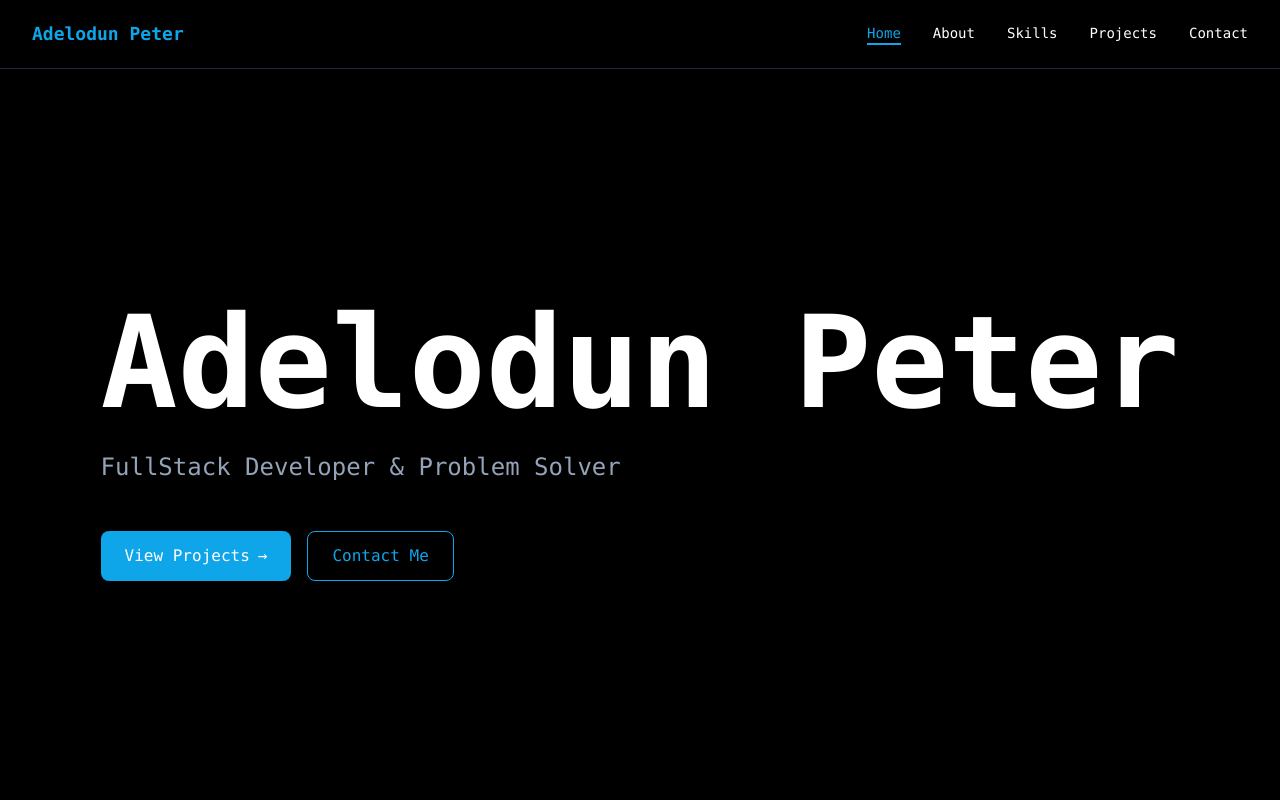
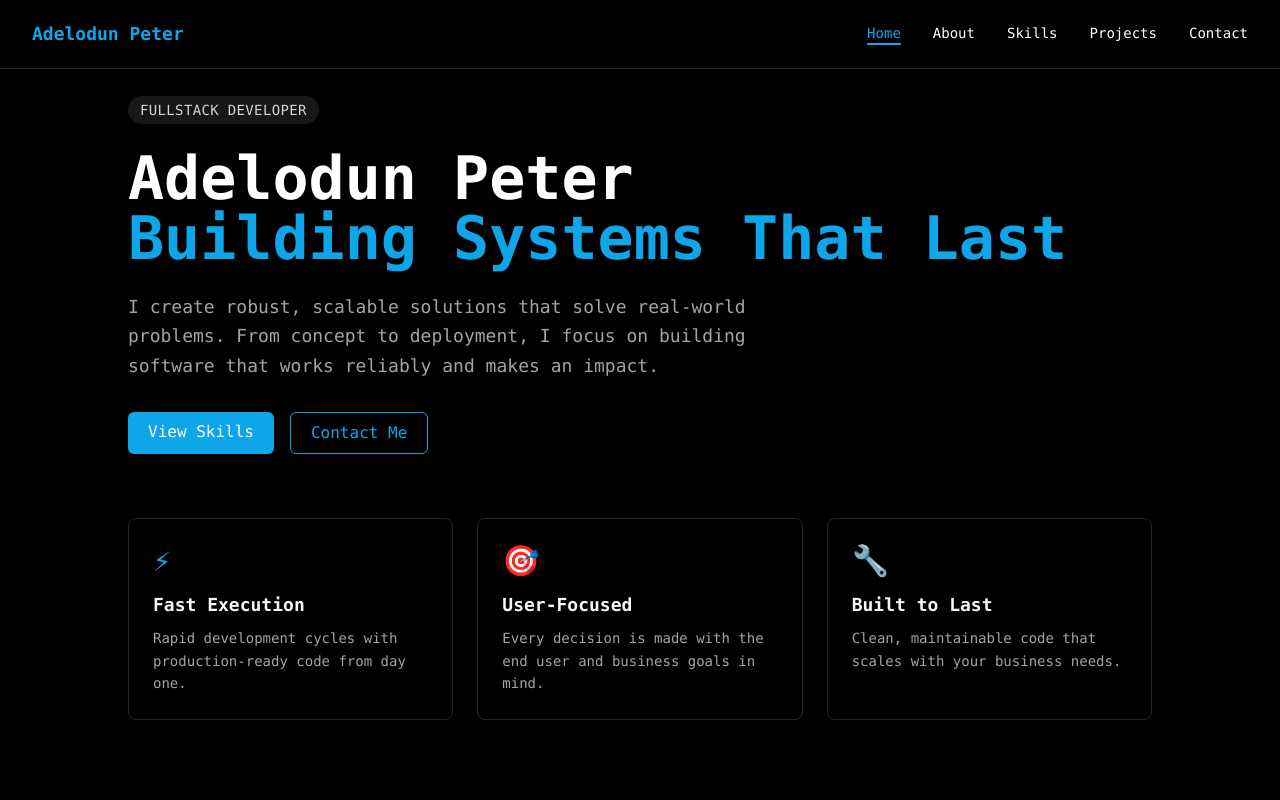
Before and after one commit to Adelodunpeter25/portfolio, a React (Vite) app in the folder portfolio-frontend/: page / in a window 1280 px wide. Shown: the top 800 px of the page. Built offline with nearby package versions, Linux system fonts and the light colour scheme.

Commit message:
updated the hole section

```diff
--- a/portfolio-frontend/src/App.tsx
+++ b/portfolio-frontend/src/App.tsx
@@ -10,7 +10,7 @@ export default function App() {
   return (
     <div className="min-h-screen">
       <Navbar name={portfolioData.name} />
-      <Hero name={portfolioData.name} tagline={portfolioData.tagline} />
+      <Hero name={portfolioData.name} {...portfolioData.hero} />
       <HowIWork {...portfolioData.about} />
       <Skills categories={portfolioData.skills} />
       <Projects projects={portfolioData.projects} />
--- a/portfolio-frontend/src/components/Hero.tsx
+++ b/portfolio-frontend/src/components/Hero.tsx
@@ -1,27 +1,59 @@
-export default function Hero({ name, tagline }: { name: string; tagline: string }) {
+interface HeroProps {
+  name: string;
+  tagline: string;
+  mission: string;
+  subtext: string;
+  features: Array<{
+    icon: string;
+    title: string;
+    description: string;
+  }>;
+}
+
+export default function Hero({ name, tagline, mission, subtext, features }: HeroProps) {
   return (
-    <section id="home" className="min-h-screen flex items-center px-8 pt-20">
-      <div className="max-w-7xl mx-auto">
-        <h1 className="text-7xl md:text-8xl lg:text-9xl font-bold mb-6 leading-tight">
+    <section id="home" className="min-h-screen flex items-center px-8 py-24">
+      <div className="max-w-5xl mx-auto w-full">
+        <div className="inline-block bg-neutral-900 text-neutral-300 px-3 py-1 rounded-full text-sm uppercase tracking-wide mb-6">
+          {tagline}
+        </div>
+
+        <h1 className="text-5xl md:text-6xl font-bold mb-6 leading-tight">
           {name}
+          <br />
+          <span className="text-primary">{mission}</span>
         </h1>
-        <p className="text-xl md:text-2xl text-text-secondary mb-12 max-w-2xl">
-          {tagline}
+
+        <p className="text-lg text-neutral-400 mb-8 max-w-2xl leading-relaxed">
+          {subtext}
         </p>
-        <div className="flex gap-4 flex-wrap">
+
+        <div className="flex gap-4 flex-wrap mb-16">
           <a
-            href="#projects"
-            className="px-6 py-3 bg-primary text-white rounded-lg hover:brightness-110 transition-all duration-200 flex items-center gap-2"
+            href="#skills"
+            className="px-5 py-2 bg-primary text-white rounded-md hover:bg-blue-700 transition-colors duration-200"
           >
-            View Projects
-            <span>→</span>
+            View Skills
           </a>
           <a
             href="#contact"
-            className="px-6 py-3 border border-primary text-primary rounded-lg hover:bg-primary/10 transition-all duration-200"
+            className="px-5 py-2 border border-primary text-primary rounded-md hover:bg-primary/10 transition-colors duration-200"
           >
             Contact Me
           </a>
+        </div>
+
+        <div className="grid grid-cols-1 md:grid-cols-3 gap-6">
+          {features.map((feature, index) => (
+            <div
+              key={index}
+              className="bg-black border border-neutral-800 rounded-lg p-6 hover:border-primary/50 transition-colors duration-200"
+            >
+              <div className="text-3xl text-primary mb-3">{feature.icon}</div>
+              <h3 className="text-lg font-semibold text-neutral-100 mb-2">{feature.title}</h3>
+              <p className="text-sm text-neutral-400 leading-relaxed">{feature.description}</p>
+            </div>
+          ))}
         </div>
       </div>
     </section>
--- a/portfolio-frontend/src/data.ts
+++ b/portfolio-frontend/src/data.ts
@@ -1,5 +1,27 @@
 export const portfolioData = {
   name: "Adelodun Peter",
+   hero: {
+    tagline: "FullStack Developer",
+    mission: "Building Systems That Last",
+    subtext: "I create robust, scalable solutions that solve real-world problems. From concept to deployment, I focus on building software that works reliably and makes an impact.",
+    features: [
+      {
+        icon: "⚡",
+        title: "Fast Execution",
+        description: "Rapid development cycles with production-ready code from day one.",
+      },
+      {
+        icon: "🎯",
+        title: "User-Focused",
+        description: "Every decision is made with the end user and business goals in mind.",
+      },
+      {
+        icon: "🔧",
+        title: "Built to Last",
+        description: "Clean, maintainable code that scales with your business needs.",
+      },
+    ],
+  },
   tagline: "FullStack Developer & Problem Solver",
   about: {
     heading: "Building Systems That Last",
```
Also changed, not shown: 1 other file (tests, documents, lock files or other folders).
